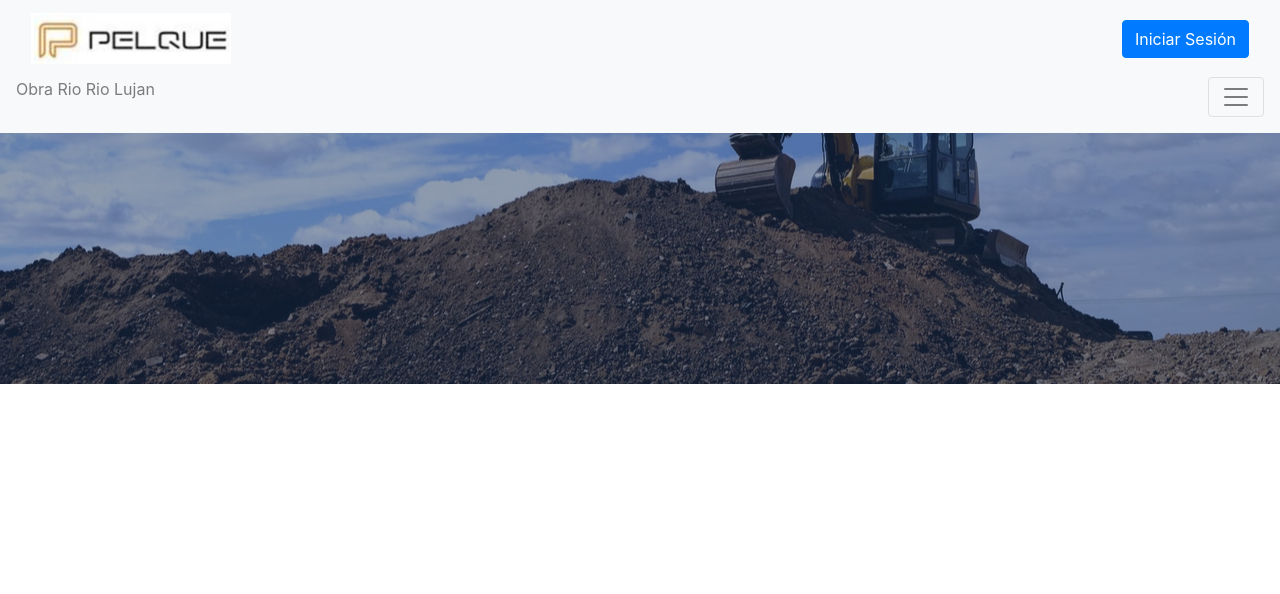
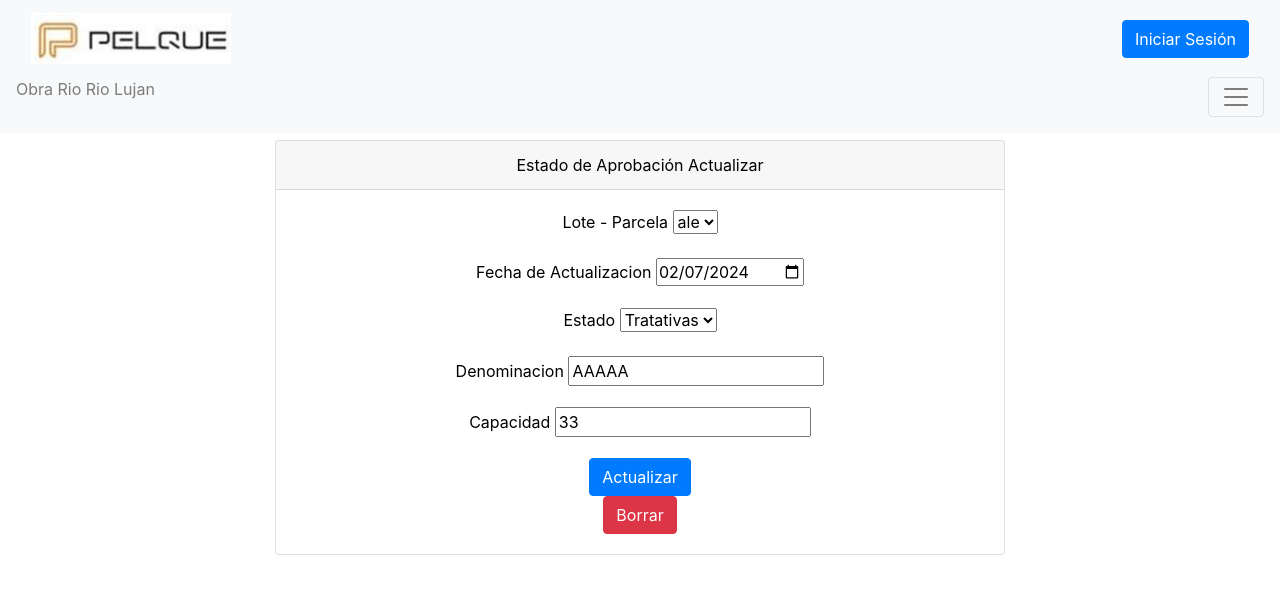
Before and after one commit to TheAle26/Partes-Diarios, a Django app: page /RioLujan/update_Estado_De_Aprobacion/2/ in a window 1280 px wide. Shown: the top 594 px of the page. Run offline with Django 5.2, Linux system fonts and the light colour scheme; data comes from the database, SQL or seed files in the repository; both versions use the stored data as it was after the commit; some libraries are stand-ins or nearby versions.

Commit message:
sepera el template de origen de las paginas de los de los formularios. falta agregar botones

```diff
--- a/RioLujan/templates/RioLujan/Estado_De_Aprobacion.html
+++ b/RioLujan/templates/RioLujan/Estado_De_Aprobacion.html
@@ -64,7 +64,7 @@
                     <p><strong>Lote - Parcela: </strong> {{ estado.lote }}</p>
                     <p><strong>Fecha de Actualización: </strong> {{ estado.actualizacion }}</p>
                     <p><strong>Estado: </strong> {{ estado.estado }}</p>
-                    <p><strong>Denominación: </strong> {{ estado.denminacion }}</p>
+                    <p><strong>Denominación: </strong> {{ estado.denominacion }}</p>
                     <p><strong>Capacidad: </strong> {{ estado.capacidad }}</p>
                     <p><strong>Ultima modificacion: </strong> {{ estado.usuario }}</p>
 
--- /dev/null
+++ b/RioLujan/templates/RioLujan/FormulariosPlantilla.html
@@ -0,0 +1,90 @@
+<!DOCTYPE html>
+<html lang="es">
+    {% load static %}
+
+    <head>
+
+        <!-- Bootstrap icons-->
+        <link href="https://cdn.jsdelivr.net/npm/bootstrap-icons@1.5.0/font/bootstrap-icons.css" rel="stylesheet" type="text/css" />
+        <!-- Google fonts-->
+        <link href="https://fonts.googleapis.com/css?family=Lato:300,400,700,300italic,400italic,700italic" rel="stylesheet" type="text/css" />
+        <!-- Core theme CSS (includes Bootstrap)-->
+        <link href="{% static 'RioLujan/css/styles.css' %}"rel="stylesheet" />
+        <link href="https://maxcdn.bootstrapcdn.com/bootstrap/4.5.2/css/bootstrap.min.css" rel="stylesheet">
+        <script src="https://ajax.googleapis.com/ajax/libs/jquery/3.5.1/jquery.min.js"></script>
+        <script src="https://cdnjs.cloudflare.com/ajax/libs/popper.js/1.16.0/umd/popper.min.js"></script>
+        <script src="https://maxcdn.bootstrapcdn.com/bootstrap/4.5.2/js/bootstrap.min.js"></script>
+        <style>
+            .main-content {
+                margin-top: 140px; /* Ajusta este valor según el alto de tu navbar */
+            }
+        </style>
+
+        {% block head%}
+
+        {% endblock %}
+
+    </head>
+
+
+        <!-- Navigation-->
+        <!-- Navigation-->
+        <nav class="navbar navbar-light bg-light static-top fixed-top"> <!-- Agrega la clase fixed-top -->
+            <div class="container-fluid"> <!-- Cambia container por container-fluid para que ocupe todo el ancho -->
+                <div class="navbar-brand">
+                    <img src="{% static 'RioLujan/assets/img/logo.png' %}" alt="Logo" style="width: 200px; height: auto;">
+
+                </div>
+                {% block botones %}
+                {% endblock %}
+                {% if user.is_authenticated %}
+                    <a class="btn btn-primary ml-auto">{{ request.user.username }}</a>
+                {% else %}
+                    <a class="btn btn-primary ml-auto" href="{% url 'iniciar_sesion' %}">Iniciar Sesión</a>
+                {% endif %}
+            </div>
+            <p class="navbar-text">Obra Rio Rio Lujan</p> <!-- Agrega este elemento de párrafo -->
+            <button class="navbar-toggler ml-auto" type="button" data-toggle="collapse" data-target="#navbarNav"
+            aria-controls="navbarNav" aria-expanded="false" aria-label="Toggle navigation">
+            <span class="navbar-toggler-icon"></span>
+             </button>
+          <div class="collapse navbar-collapse" id="navbarNav">
+            <ul class="navbar-nav ml-auto"> <!-- Alinea el menú desplegable a la derecha -->
+                <li class="nav-item active">
+                    <a class="nav-link" href="#">Página 1</a>
+                </li>
+                <li class="nav-item">
+                    <a class="nav-link" href="#">Página 2</a>
+                </li>
+                <li class="nav-item">
+                    <a class="nav-link" href="#">Página 3</a>
+                </li>
+            </ul>
+        </div>
+        </nav>
+
+    <body>
+
+        <div class="container mx-auto text-center main-content"> <!-- Agrega las clases mx-auto, text-center y main-content -->
+            <div class="row justify-content-center">
+                <div class="col-md-8">
+                    <div class="card">
+                        <div class="card-header" style="color: black;">Estado de Aprobación Actualizar</div>
+                        <div class="card-body">
+                            {% block formulario %}
+
+                            {% endblock %}
+                        </div>
+                    </div>
+                </div>
+            </div>
+        </div>
+
+
+
+
+
+    </body>
+    {% block debajomasthead %}
+    {% endblock %}
+</html>
--- a/RioLujan/templates/RioLujan/update_Estado_De_Aprobacion.html
+++ b/RioLujan/templates/RioLujan/update_Estado_De_Aprobacion.html
@@ -1,8 +1,5 @@
-
-<!DOCTYPE html>
-<html lang="es">
-    {% extends 'RioLujan/origen.html' %}
-    {% block head%}
+{% extends 'RioLujan/FormulariosPlantilla.html' %}
+{% block head %}
     <meta charset="utf-8" />
     <meta name="viewport" content="width=device-width, initial-scale=1, shrink-to-fit=yes" />
     <meta name="description" content="" />
@@ -10,48 +7,37 @@
     <title>Landing Page - Start Bootstrap Theme</title>
     <!-- Favicon-->
     <link rel="icon" type="image/x-icon" href="assets/favicon.ico" />
-
 {% endblock %}
 
-<body>
-    <div class="container">
-        <div class="row justify-content-center">
-            <div class="col-md-8">
-                <div class="card">
-                    <div class="card-header">Estado de Aprobación Actualizar</div>
-                    <div class="card-body">
-                        <form method="post">
+{% block formulario %}
+<form action="" method="post"> {% csrf_token %}
     {% csrf_token %}
     <div class="mb-3">
-                                <label for="lote" class="form-label">Lote - Parcela</label>
+        <label for="lote" class="form-label" style="color: black;">Lote - Parcela</label>
         {{ form.lote }}
     </div>
     <div class="mb-3">
-                                <label for="actualizacion" class="form-label">Fecha de Actualizacion</label>
+        <label for="actualizacion" class="form-label" style="color: black;">Fecha de Actualizacion</label>
         {{ form.actualizacion }}
     </div>
     <div class="mb-3">
-                                <label for="estado" class="form-label">Estado</label>
+        <label for="estado" class="form-label" style="color: black;">Estado</label>
         {{ form.estado }}
     </div>
     <div class="mb-3">
-                                <label for="denominacion" class="form-label">Denominacion</label>
+        <label for="denominacion" class="form-label" style="color: black;">Denominacion</label>
         {{ form.denominacion }}
     </div>
     <div class="mb-3">
-                                <label for="capacidad" class="form-label">Capacidad</label>
+        <label for="capacidad" class="form-label" style="color: black;">Capacidad</label>
         {{ form.capacidad }}
     </div>
-                            <button type="submit" class="btn btn-primary">Submit</button>
+    <button type="submit" class="btn btn-primary">Actualizar</button>
+
+</form>
+
 <form action="{% url 'delete_Estado_De_Aprobacion' estado.id %}" method="post">
-
+    {% csrf_token %}
     <button type="submit" class="btn btn-danger delete-button">Borrar</button>
 </form>
-                    </div>
-                </div>
-            </div>
-        </div>
-    </div>
-</body>
-
-</html>
+{% endblock %}
--- a/RioLujan/views.py
+++ b/RioLujan/views.py
@@ -109,8 +109,10 @@ def update_Estado_De_Aprobacion (request, estado_id):
 
 
             # Recargamos la lista de restaurantes después de la actualizació
+            Estado_De_Aprobacion_update.save()
+            reseñas = Estado_De_Aprobacion.objects.all()
 
-            return redirect('Estado_De_Aporobacion')
+            return redirect('Estado_De_Aprobacion')
     else:
         formulario = RioLujan.forms.Estado_De_Aprobacion_Form(initial={
             "lote": Estado_De_Aprobacion_update.lote,
```
Also changed, not shown: RioLujan/templates/RioLujan/carga_Estado_De_Aprobacion.html (+2 -29 lines), db.sqlite3. Lines whose indentation alone changed are shown as unchanged.
